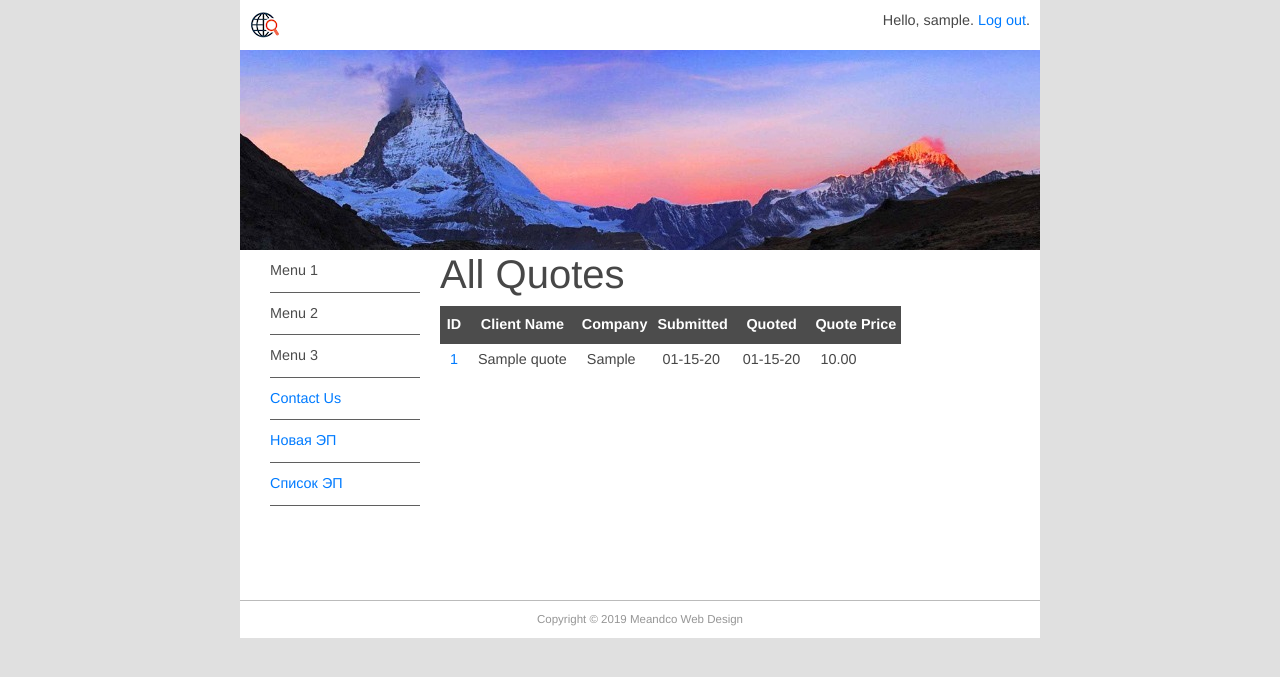
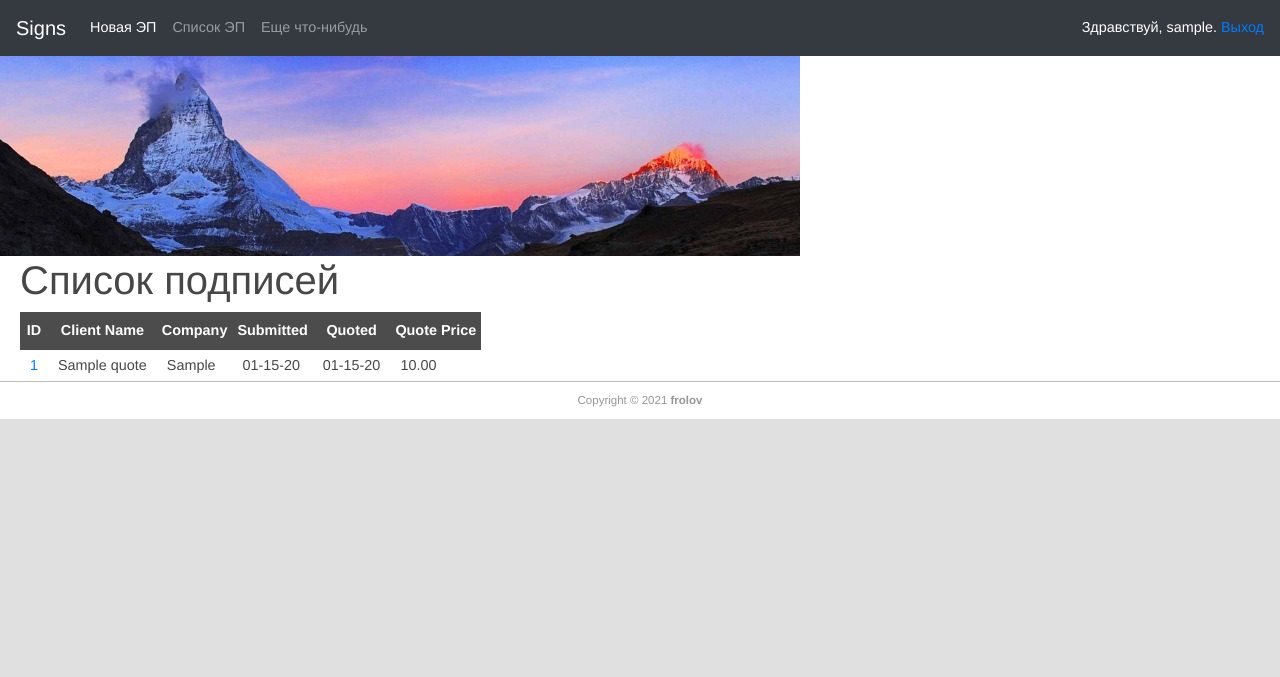
Before and after one commit to Lacsw/digital-sign-storage, a Django app: page /detail in a window 1280 px wide. Shown: the top 677 px of the page. Run offline with Django 3.2, Linux system fonts and the light colour scheme; a user stored in the database is signed in; tables that the repository leaves empty hold one stand-in row (values such as "Sample post"); some libraries are stand-ins or nearby versions.

Commit message:
some style changes

```diff
--- a/dw_root/dw_site/static/main.css
+++ b/dw_root/dw_site/static/main.css
@@ -2,7 +2,7 @@
 
 #header {
     border-style: none;
-    width: 800px;
+    width: auto;
     height: auto;
 }
 #wrapper {
@@ -10,7 +10,7 @@
     margin-left: auto;
     margin-right: auto;
     background-color: #FFFFFF;
-    width: 800px;
+    width: auto;
 }
 body {
     background-color: #E0E0E0;
@@ -59,6 +59,7 @@ body {
 #logo {
     padding: 10px;
 }
+
 
 ul.errorlist {
     margin: 0;
--- a/dw_root/dw_site/templates/base.html
+++ b/dw_root/dw_site/templates/base.html
@@ -5,49 +5,27 @@
     <meta charset="utf-8">
     <title>
         {% block title %}
-            Untitled Document
+            Главная
         {% endblock title %}
     </title>
     <link rel="stylesheet" href="https://stackpath.bootstrapcdn.com/bootstrap/4.3.1/css/bootstrap.min.css" integrity="sha384-ggOyR0iXCbMQv3Xipma34MD+dH/1fQ784/j6cY/iJTQUOhcWr7x9JvoRxT2MZw1T" crossorigin="anonymous">
     <link href="{% static 'main.css' %}" rel="stylesheet" type="text/css">
 </head>
 <body>
+
+    {% include 'navbar.html' %}
+
     <div id="wrapper">
         <header id="header">
-            <div id="logo"><a href="/"><img src="{% static 'logo.png' %}"
-                alt=""/></a>
-                <span style="float: right;">
-                    {% if user.is_authenticated %}
-                      Hello, {{ user.username }}. <a href="{% url 'logout' %}?next=/">Log out</a>.
-                    {% else %}
-                      Not logged in. <a href="{% url 'login' %}">Log in</a>.
-                    {% endif %}
-                </span>
-            </div>
-            <div id="topbanner"><img src="{% static 'top_banner.jpg' %}"
-                width="800" height="200" alt=""/></div>
+            <div id="topbanner"><img src="{% static 'top_banner.jpg' %}"/></div>
         </header>
-        <aside id="leftsidebar">
-            <nav id="nav">
-                <ul>
-                    {% block sidenav %}
-                    <li>Menu 1</li>
-                    <li>Menu 2</li>
-                    <li>Menu 3</li>
-                    {% endblock sidenav %}
-                    <li><a href="/contact">Contact Us</a></li>
-                    <li><a href="/quote/">Новая ЭП</a></li>
-                    <li><a href="/quote/detail">Список ЭП</a></li>
-                </ul>
-            </nav>
-        </aside>
         <section id="main">
             {% block content %}
-              <h1>Welcome!</h1>
+              <h1>Добро пожаловать!</h1>
               <p>This is the site template</p>
             {% endblock content %}
         </section>
-        <footer id="footer">Copyright &copy; 2019 Meandco Web Design</footer>
+        <footer id="footer">Copyright &copy; 2021 <b>frolov</b></footer>
     </div>
 </body>
 
--- /dev/null
+++ b/dw_root/dw_site/templates/navbar.html
@@ -0,0 +1,24 @@
+{% load static %}
+
+<nav class="navbar navbar-expand-lg navbar-dark bg-dark">
+  <a class="navbar-brand" href="/">Signs</a>
+  <button class="navbar-toggler" type="button" data-toggle="collapse" data-target="#navbarNavAltMarkup" aria-controls="navbarNavAltMarkup" aria-expanded="false" aria-label="Toggle navigation">
+    <span class="navbar-toggler-icon"></span>
+  </button>
+  <div class="collapse navbar-collapse" id="navbarNavAltMarkup">
+    <div class="navbar-nav">
+      <a class="nav-item nav-link active" href="/quote/">Новая ЭП<span class="sr-only">(current)</span></a>
+      <a class="nav-item nav-link" href="/quote/detail">Список ЭП</a>
+      <a class="nav-item nav-link" href="#">Еще что-нибудь</a>
+    </div>
+  </div>
+    <div>
+                <span style="float: right; color:#FFFFFF;">
+                    {% if user.is_authenticated %}
+                      Здравствуй, {{ user.username }}. <a href="{% url 'logout' %}?next=/">Выход</a>
+                    {% else %}
+                      Вход не выполнен. <a href="{% url 'login' %}">Вход</a>
+                    {% endif %}
+                </span>
+            </div>
+</nav>
--- a/dw_root/quotes/templates/quotes/quote.html
+++ b/dw_root/quotes/templates/quotes/quote.html
@@ -4,7 +4,7 @@
 
 
 {% block content %}
-<h1>Создание новой записи.</h1>
+<h1>Создание новой записи</h1>
 
 {% if submitted %}
     <p class="success">
--- a/dw_root/quotes/templates/quotes/quote_list.html
+++ b/dw_root/quotes/templates/quotes/quote_list.html
@@ -1,9 +1,9 @@
 {% extends 'quotes/quote.html' %}
 
-{% block title %}All Quotes{% endblock title %}
+{% block title %}Список подписей{% endblock title %}
 
 {% block content %}
-<h1>All Quotes</h1>
+<h1>Список подписей</h1>
 
 <table style="border-collapse: collapse;">
     <tr class="quotehdr"><th>ID</th><th>Client Name</th>
@@ -21,4 +21,6 @@
         </tr>
     {% endfor %}
 </table>
+
+
 {% endblock content %}
```
Also changed, not shown: dw_root/dw_site/templates/registration/login.html (+4 -4 lines).
